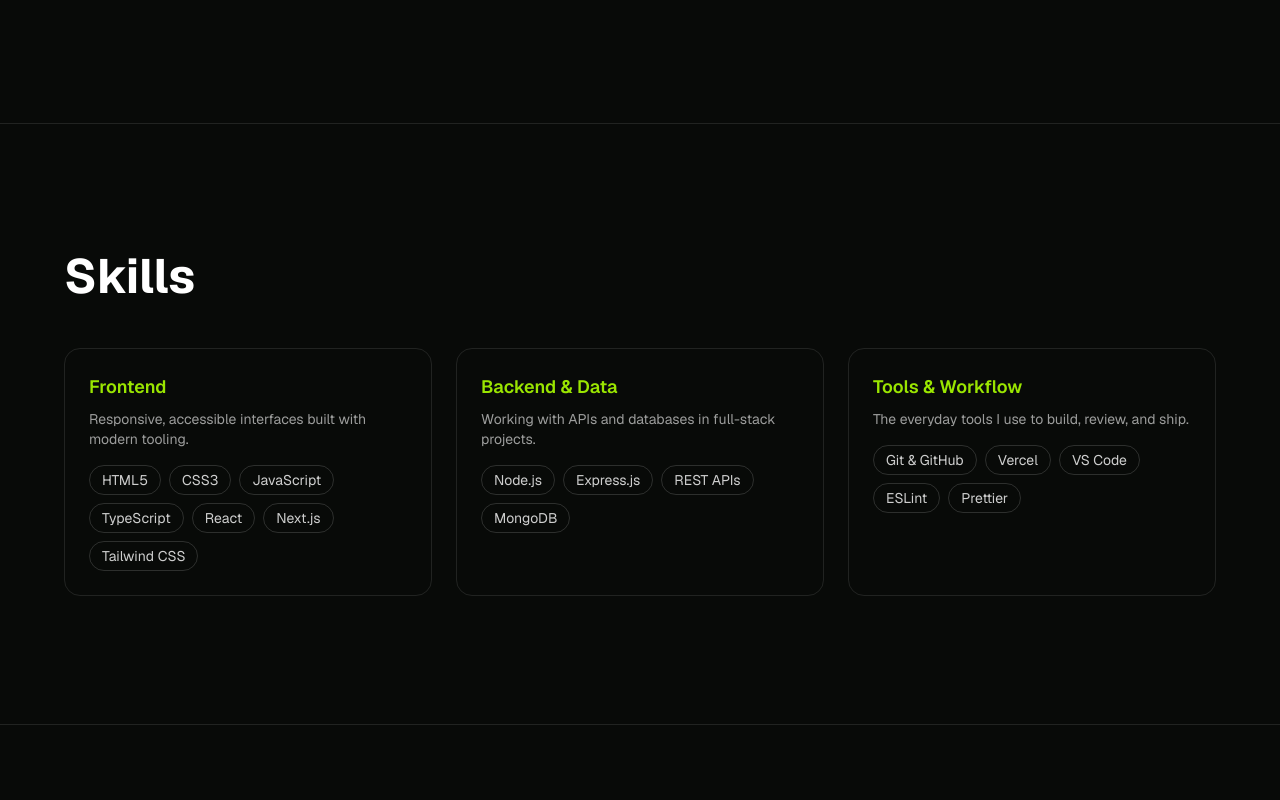
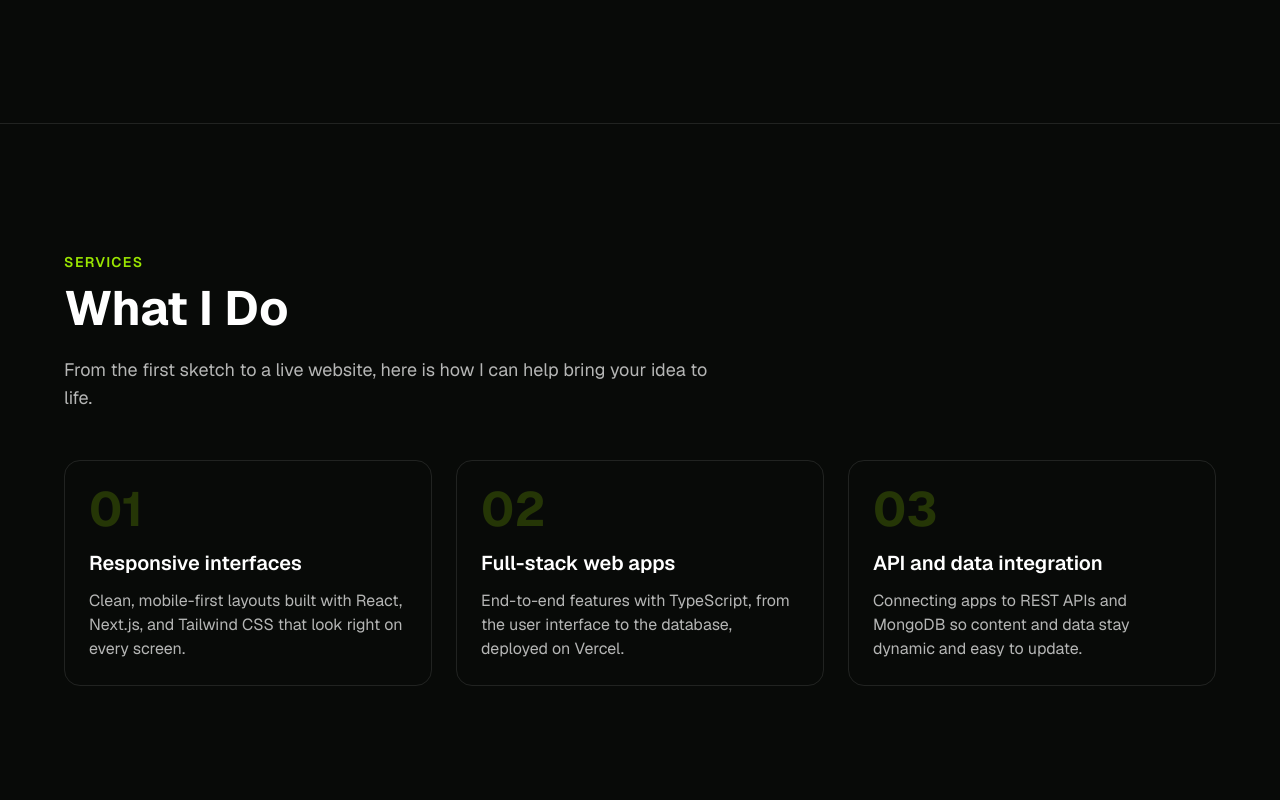
Before and after one commit to eng-sohid/Sohid-Portfolio, a Next.js app: page / in a window 1280 px wide. Shown: the part 1320-2120 px from the top of the page. Built offline with nearby package versions, Linux system fonts and the light colour scheme; no server answers.

Commit message:
Services Section added

```diff
--- a/src/app/page.tsx
+++ b/src/app/page.tsx
@@ -7,6 +7,7 @@
 import Contact from "../components/sections/Contact";
 import Footer from "../components/Footer";
 import Education from "../components/sections/Education";
+import Services from "../components/sections/Services";
 
 export default function Home() {
   return (
@@ -15,6 +16,7 @@
       <main id="main">
         <Hero />
         <About />
+        <Services />
         <Skills />
         <Education />
         <Projects />
--- /dev/null
+++ b/src/components/sections/Services.tsx
@@ -0,0 +1,46 @@
+// src/components/sections/Services.tsx
+import Reveal from "../../components/Reveal";
+import { services } from "../../data/site";
+import { section, h2 } from "../../lib/styles";
+
+export default function Services() {
+  return (
+    <section id="services" className={section}>
+      <div className="mx-auto max-w-6xl">
+        <Reveal>
+          <p className="mb-3 text-sm font-semibold uppercase tracking-widest text-lime-400">
+            Services
+          </p>
+          <h2 className={h2}>What I Do</h2>
+          <p className="mt-6 max-w-2xl text-base text-white/70 sm:text-lg">
+            From the first sketch to a live website, here is how I can help
+            bring your idea to life.
+          </p>
+        </Reveal>
+
+        <div className="mt-12 grid gap-6 md:grid-cols-3">
+          {services.map((s, i) => (
+            <Reveal key={s.title} delay={i * 120}>
+              <article className="group relative h-full overflow-hidden rounded-2xl border border-white/10 p-6 transition duration-300 hover:-translate-y-1 hover:border-lime-400/50">
+                <span
+                  aria-hidden="true"
+                  className="text-5xl font-bold text-lime-400/20 transition group-hover:text-lime-400/50"
+                >
+                  {String(i + 1).padStart(2, "0")}
+                </span>
+                <h3 className="mt-4 text-xl font-semibold text-white">
+                  {s.title}
+                </h3>
+                <p className="mt-3 text-white/70">{s.description}</p>
+                <span
+                  aria-hidden="true"
+                  className="absolute bottom-0 left-0 h-0.5 w-0 bg-lime-400 transition-all duration-500 group-hover:w-full"
+                />
+              </article>
+            </Reveal>
+          ))}
+        </div>
+      </div>
+    </section>
+  );
+}
--- a/src/data/site.ts
+++ b/src/data/site.ts
@@ -12,6 +12,7 @@
 
 export const navLinks = [
   { href: "#about", label: "About" },
+  { href: "#services", label: "Services" },
   { href: "#skills", label: "Skills" },
   { href: "#education", label: "Education" },
   { href: "#projects", label: "Projects" },
```
